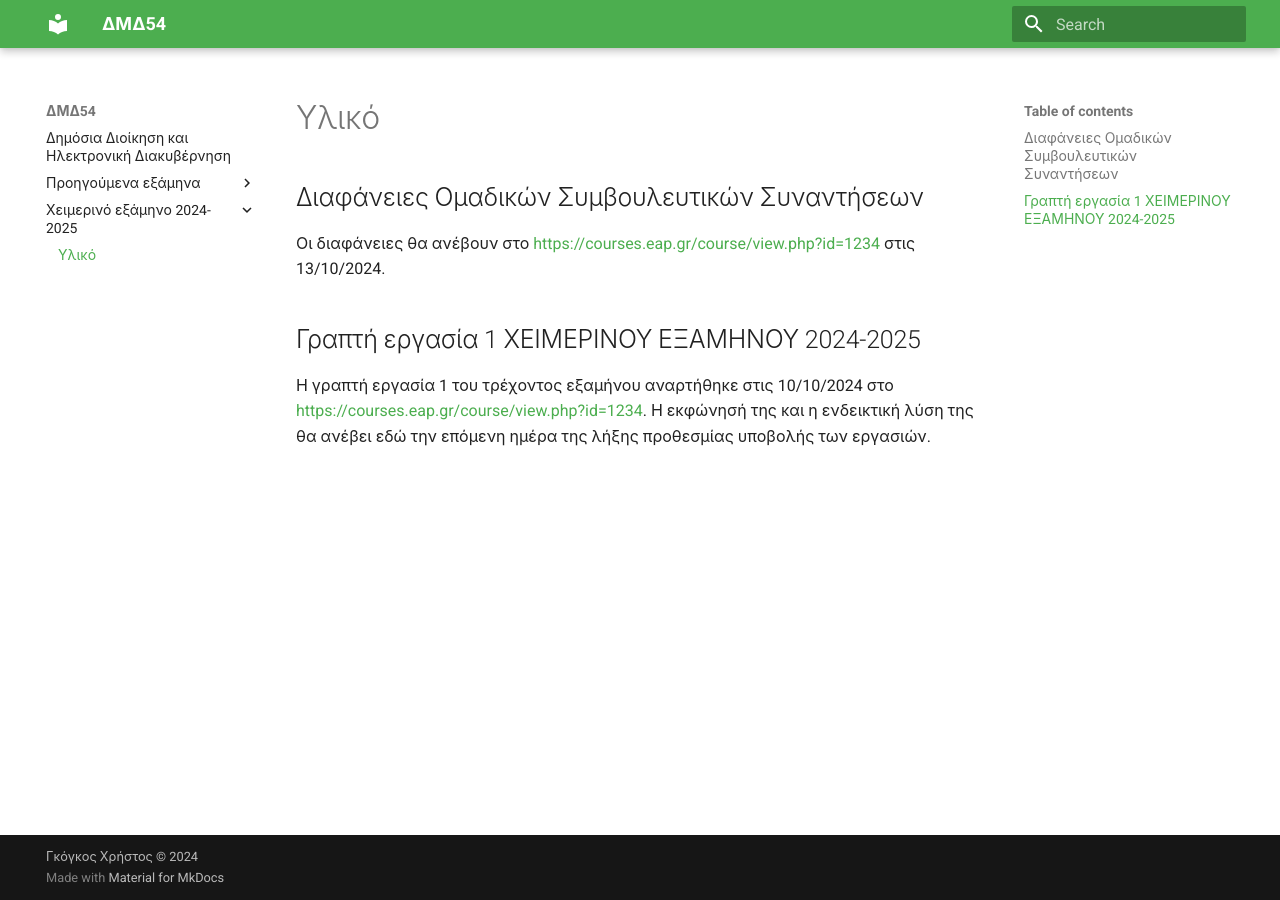
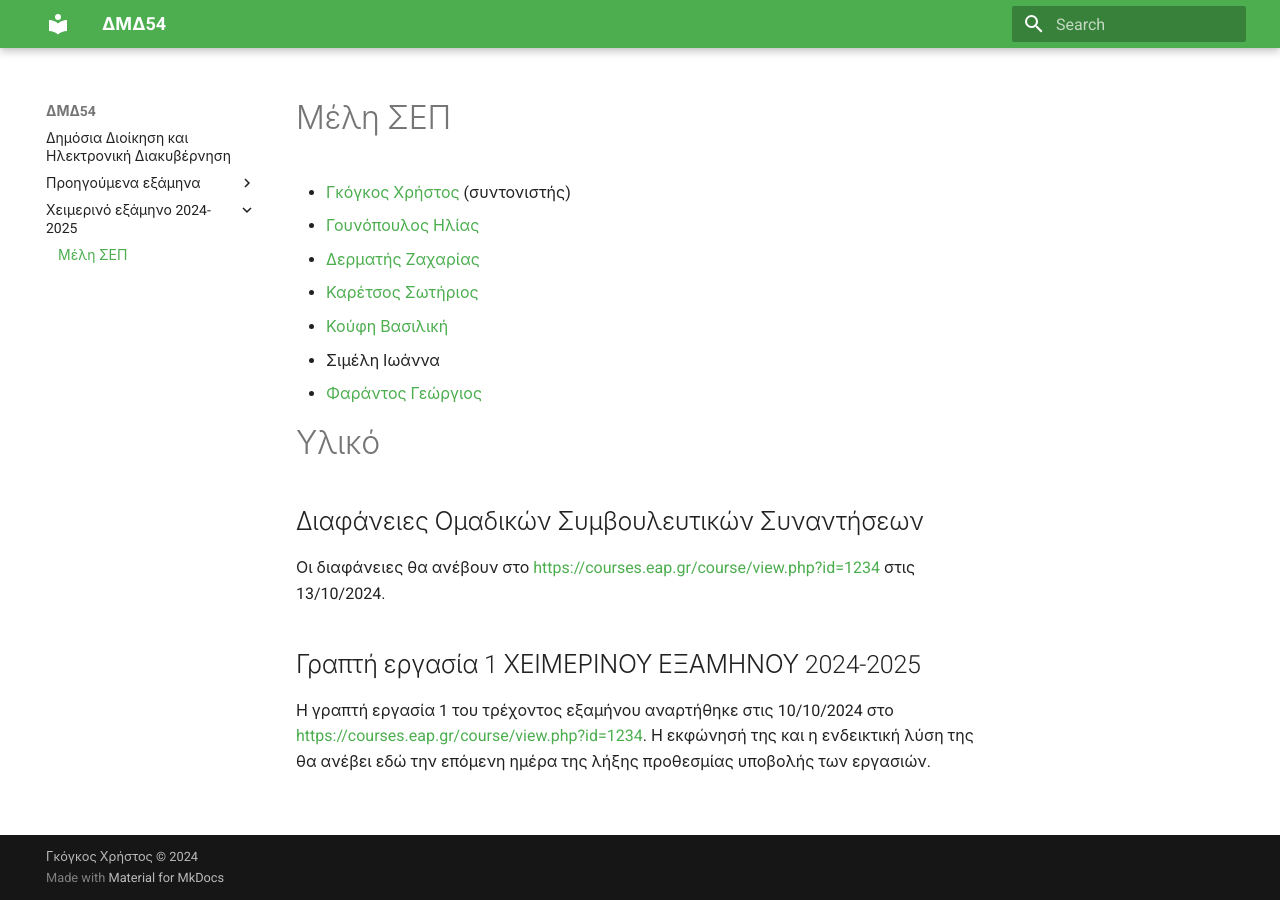
Before and after one commit to chgogos/DMD54, an MkDocs documentation site: the page built from docs/2024-2025-fall-semester.md, in a window 1280 px wide. Built offline with MkDocs 1.6.1 and Material for MkDocs 9.7.7, drawn with Linux system fonts in a browser that asks for light colours.

Commit message:
reorganize

```diff
--- a/docs/2024-2025-fall-semester.md
+++ b/docs/2024-2025-fall-semester.md
@@ -1,3 +1,13 @@
+# Μέλη ΣΕΠ
+
+* [Γκόγκος Χρήστος](https://www.linkedin.com/in/christos-gogos-07a75bb) (συντονιστής)
+* [Γουνόπουλος Ηλίας](https://www.linkedin.com/in/eliasgounopoulos/)
+* [Δερματής Ζαχαρίας](https://www.linkedin.com/in/zacharias-dermatis-80245a85/)
+* [Καρέτσος Σωτήριος](https://www.linkedin.com/in/sotiris-karetsos-088b562a/)
+* [Κούφη Βασιλική](https://www.linkedin.com/in/vassiliki-koufi-163a6512/)
+* Σιμέλη Ιωάννα
+* [Φαράντος Γεώργιος](https://www.linkedin.com/in/georgios-farantos-497931142/)
+
 # Υλικό
 
 ## Διαφάνειες Ομαδικών Συμβουλευτικών Συναντήσεων
```
Also changed, not shown: docs/2023-2024-fall-semester.md (+6 -0 lines), docs/2023-2024-spring-semester.md (+7 -0 lines), docs/index.md (+9 -4 lines).
